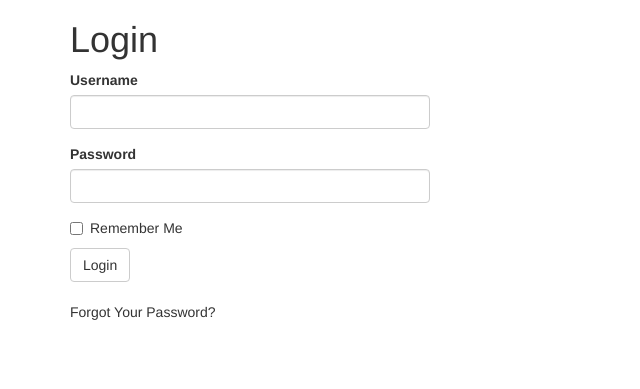
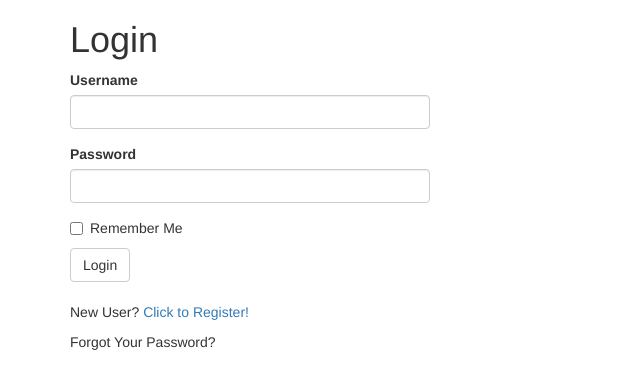
Before and after one commit to WardGauderis/CarWave, a Flask app: page /login in a window 1280 px wide. Shown: the top 389 px of the page, without its empty margins (0-640 px from the left). Run offline with Flask 2, Linux system fonts and the light colour scheme; some libraries are stand-ins or nearby versions.

Commit message:
login/register site

```diff
--- a/app/auth/auth.py
+++ b/app/auth/auth.py
@@ -4,8 +4,9 @@ from app.errors.errors import api_error
 from flask import g, render_template, redirect, url_for, flash, request
 from werkzeug.urls import url_parse
 from app.auth import bp
-from app.auth.forms import LoginForm
+from app.auth.forms import LoginForm, RegistrationForm
 from flask_login import login_user, logout_user, current_user
+from app import db
 
 token_auth = HTTPTokenAuth('Bearer')
 
@@ -39,4 +40,25 @@ def login():
         if not next_page or url_parse(next_page).netloc != '':
             next_page = url_for('main.index')
         return redirect(next_page)
-    return render_template('login.html', title='login', form=form)
+    return render_template('login.html', title='Login', form=form)
+
+
+@bp.route('/logout')
+def logout():
+    logout_user()
+    return redirect(url_for('main.index'))
+
+
+@bp.route('/register', methods=['GET', 'POST'])
+def register():
+    if current_user.is_authenticated:
+        return redirect(url_for('main.index'))
+    form = RegistrationForm()
+    if form.validate_on_submit():
+        user = User(username=form.username.data, first_name=form.first_name.data, last_name=form.last_name.data)
+        user.set_password(form.password.data)
+        db.session.add(user)
+        db.session.commit()
+        flash('Congratulations, you are now a CarWave user!')
+        return redirect(url_for('auth.login'))
+    return render_template('register.html', title='Register', form=form)
--- a/app/auth/forms.py
+++ b/app/auth/forms.py
@@ -1,6 +1,7 @@
 from flask_wtf import FlaskForm
 from wtforms import StringField, PasswordField, BooleanField, SubmitField
-from wtforms.validators import ValidationError, DataRequired, Email, EqualTo
+from wtforms.validators import ValidationError, DataRequired, Email, EqualTo, Length
+from app.models import User
 
 
 class LoginForm(FlaskForm):
@@ -8,3 +9,17 @@ class LoginForm(FlaskForm):
     password = PasswordField('Password', [DataRequired()])
     remember_me = BooleanField('Remember Me')
     submit = SubmitField('Login')
+
+
+class RegistrationForm(FlaskForm):
+    username = StringField('Username', validators=[DataRequired(), Length(max=64)])
+    first_name = StringField('First Name', validators=[DataRequired(), Length(max=64)])
+    last_name = StringField('Last Name', validators=[DataRequired(),  Length(max=64)])
+    password = PasswordField('Password', validators=[DataRequired(), Length(max=64)])
+    password_validation = PasswordField('Repeat Password', [DataRequired(), EqualTo('password')])
+    submit = SubmitField('Register')
+
+    def validate_username(self, username):
+        user = User.query.filter_by(username=username.data).first()
+        if user is not None:
+            raise ValidationError('This username has already been taken.')
--- a/app/auth/templates/login.html
+++ b/app/auth/templates/login.html
@@ -9,7 +9,7 @@
         </div>
     </div>
     <br>
-{#    <p>{{ 'New User?' }} <a href="{{ url_for('auth.register') }}">{{ 'Click to Register!' }}</a></p>#}
+    <p>{{ 'New User?' }} <a href="{{ url_for('auth.register') }}">{{ 'Click to Register!' }}</a></p>
     <p>
         {{ 'Forgot Your Password?' }}
 {#        <a href="{{ url_for('auth.reset_password_request') }}">{{ 'Click to Reset It' }}</a>#}
--- a/app/models.py
+++ b/app/models.py
@@ -78,9 +78,9 @@ class User(UserMixin, db.Model):
     id = db.Column(db.Integer, primary_key=True)
     username = db.Column(db.String(64), index=True, unique=True, nullable=False)
     password_hash = db.Column(db.String(128))
+    first_name = db.Column(db.String(64), nullable=False)
+    last_name = db.Column(db.String(64), nullable=False)
 
-    first_name = db.Column(db.VARCHAR, nullable=False)
-    last_name = db.Column(db.VARCHAR, nullable=False)
     created_at = db.Column(db.TIMESTAMP)
     home_adress_id = db.Column(db.Integer, ForeignKey("adresses.adress_id"))
     phone_number = db.Column(db.Integer)
```
Also changed, not shown: app/auth/templates/register.html (added, +11 -0 lines).
